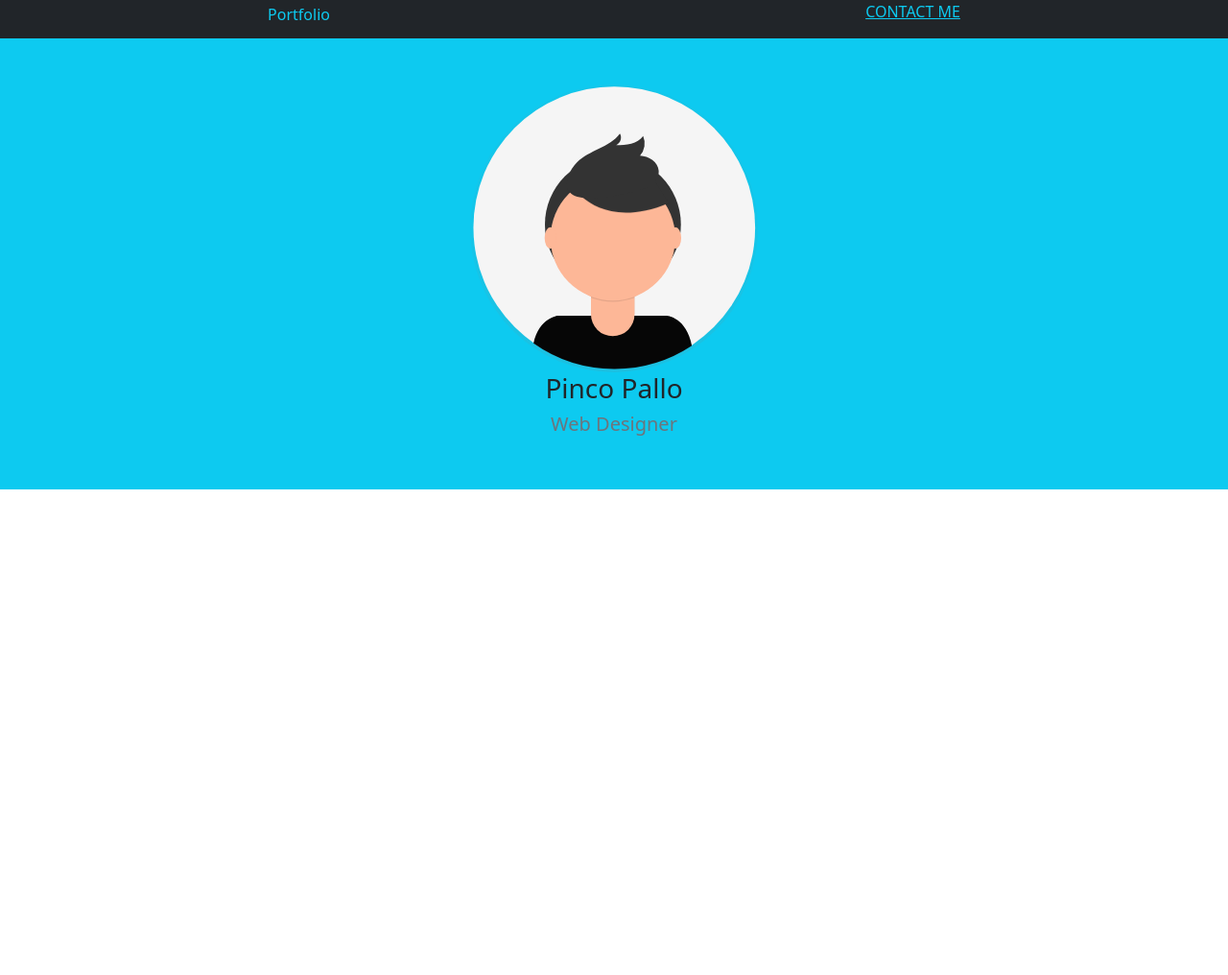
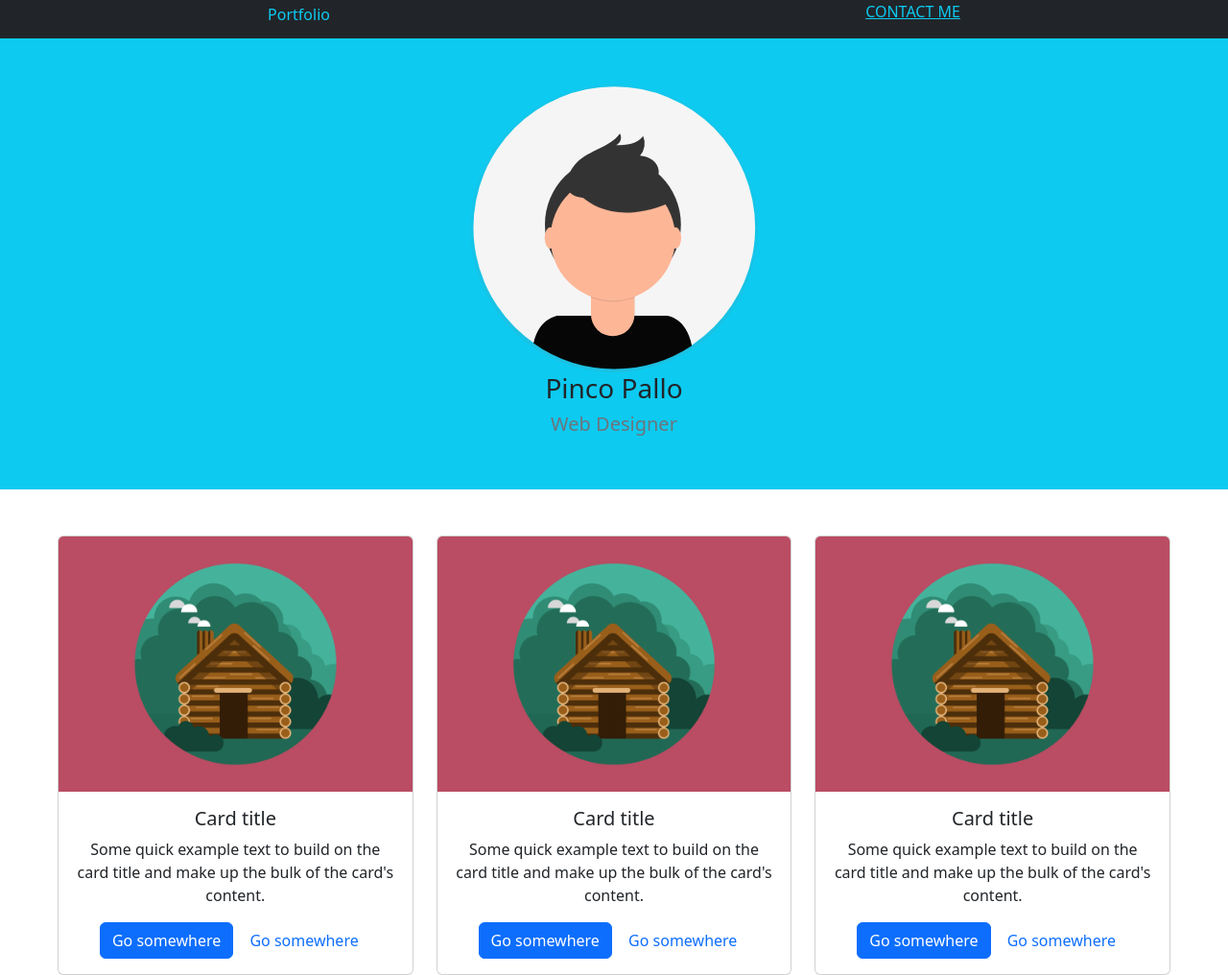
Before and after one commit to Gabriele31201/bootstrap-html-freelancer, a plain HTML site: page index.html in a window 1280 px wide. Shown: the whole page at 96% size. Before the commit the page ends 800 px from the top, so only its background shows below. Drawn offline with nearby package versions, Linux system fonts and the light colour scheme.

Commit message:
add card

```diff
--- a/index.html
+++ b/index.html
@@ -31,6 +31,111 @@
                 </div>
             </div>
         </div>
+
+
+        <div class="row mt-5 mx-5  text-center">
+            <div class="col-4">
+              <div class="text-center ">
+                <div class="card ">
+                    <img src="./img/portfolio/cabin.png" class="card-img-top" alt="cabin">
+                    <div class="card-body">
+                      <h5 class="card-title">Card title</h5>
+                      <p class="card-text">Some quick example text to build on the card title and make up the bulk of the card's content.</p>
+                      <a href="#" class="btn btn-primary">Go somewhere</a>
+                      <a href="#" class="btn btn-white text-primary">Go somewhere</a>
+                    </div>
+                  </div>
+              </div>
+            </div>
+
+
+
+
+
+            <div class="col-4">
+                <div class="text-center">
+                    <div class="card" >
+                        <img src="./img/portfolio/cabin.png" class="card-img-top" alt="cabin">
+                        <div class="card-body">
+                          <h5 class="card-title">Card title</h5>
+                          <p class="card-text">Some quick example text to build on the card title and make up the bulk of the card's content.</p>
+                          <a href="#" class="btn btn-primary">Go somewhere</a>
+                          <a href="#" class="btn btn-white text-primary">Go somewhere</a>
+                        </div>
+                      </div>
+                  </div>
+
+            </div>
+
+
+
+
+
+
+            <div class="col-4">
+                <div class="text-center">
+                    <div class="card " >
+                        <img src="./img/portfolio/cabin.png" class="card-img-top" alt="cabin">
+                        <div class="card-body">
+                          <h5 class="card-title">Card title</h5>
+                          <p class="card-text">Some quick example text to build on the card title and make up the bulk of the card's content.</p>
+                          <a href="#" class="btn btn-primary">Go somewhere</a>
+                          <a href="#" class="btn btn-white text-primary">Go somewhere</a>
+                        </div>
+                      </div>
+                  </div>
+
+            </div>
+
+        </div>
+
+
+
+
+
+
+        <div class="row">
+            <div class="col">
+
+            </div>
+
+            <div class="col">
+
+            </div>
+
+            <div class="col">
+
+            </div>
+
+        </div>
+
+
+
+
+
+
+
+
+
+
+
+
+
+
+
+
+
+
+
+
+
+
+
+
+
+
+
+
 
     </div>
 
```
